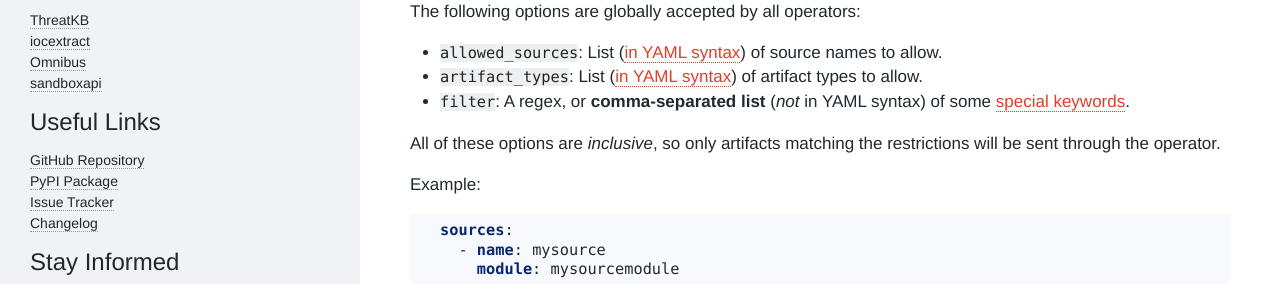
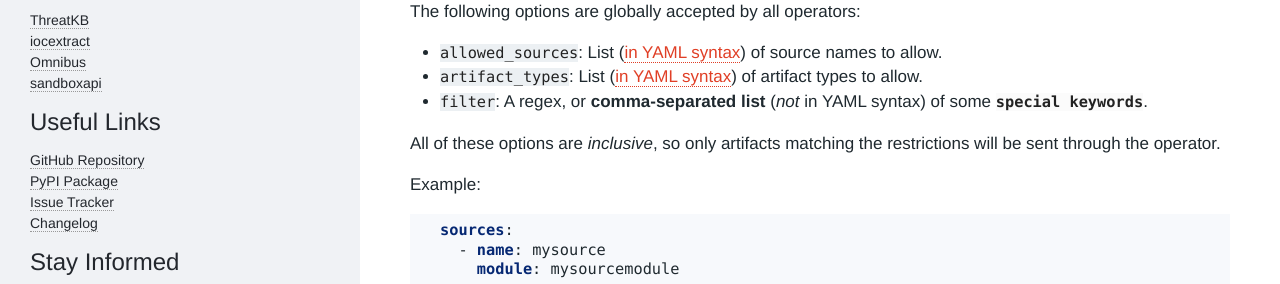
Before and after one commit to InQuest/ThreatIngestor, a Sphinx documentation site: the page built from docs/operators.rst, in a window 1280 px wide. Shown: the part 322-606 px from the top of the page. Built offline with Sphinx 7.4.7, drawn with Linux system fonts in a browser that asks for light colours; some web fonts are replaced; some of the changed lines change nothing that is shown.

Commit message:
Fix another link

```diff
--- a/docs/operators.rst
+++ b/docs/operators.rst
@@ -19,7 +19,7 @@ The following options are globally accepted by all operators:
 
 * ``allowed_sources``: List (`in YAML syntax`_) of source names to allow.
 * ``artifact_types``: List (`in YAML syntax`_) of artifact types to allow.
-* ``filter``: A regex, or **comma-separated list** (*not* in YAML syntax) of some `special keywords <../api.html#threatingestor.artifacts.URL.match>`_.
+* ``filter``: A regex, or **comma-separated list** (*not* in YAML syntax) of some :py:mod:`special keywords <threatingestor.artifacts.URL.match>`.
 
 All of these options are *inclusive*, so only artifacts matching the restrictions will be sent through the operator.
 
```
